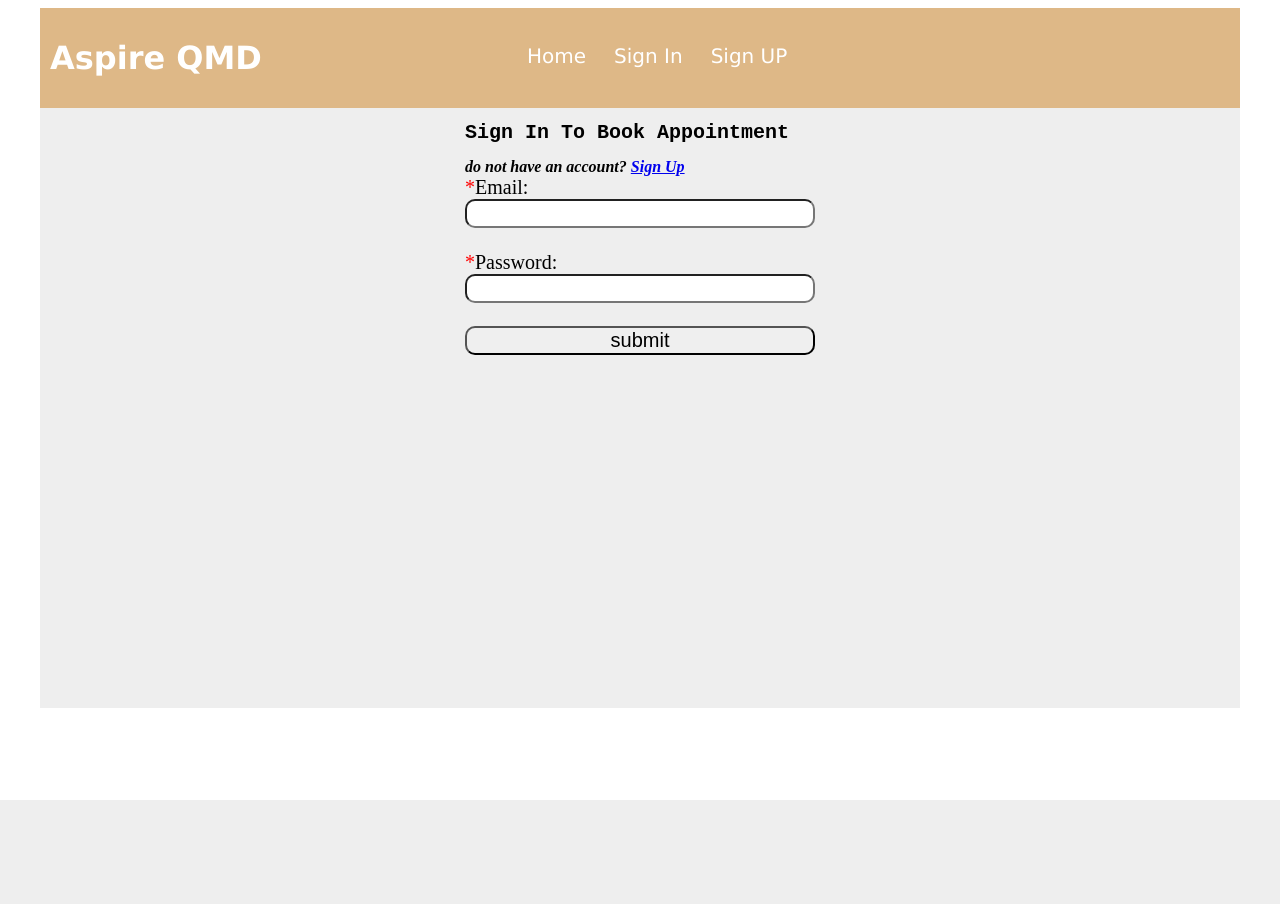
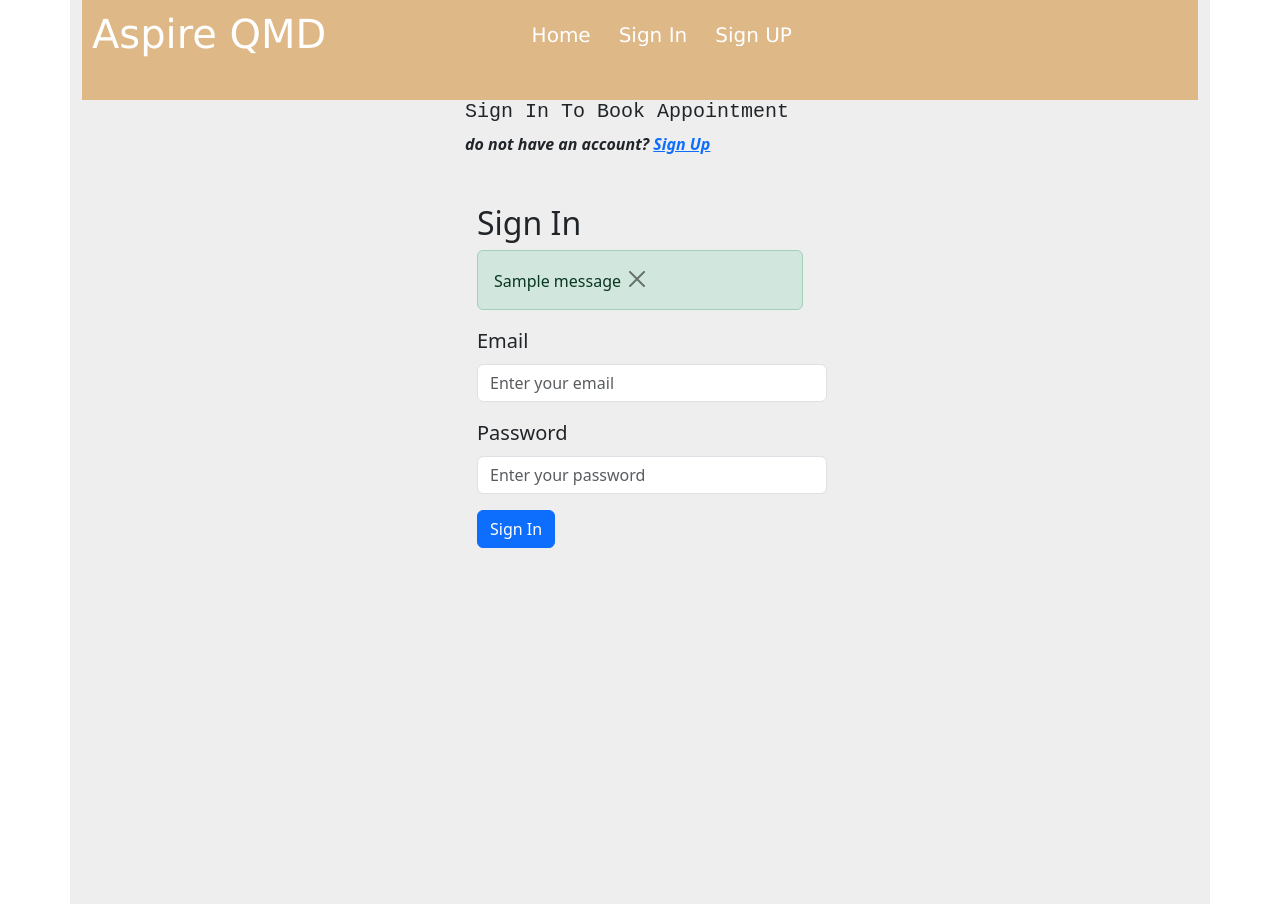
Before and after one commit to Stevey144/MindHaven, a Django app: template mind_haven_web_app/templates/mind_haven_web_app/appointment.html in a window 1280 px wide. Before the commit the page ends 800 px from the top, so only its background shows below. Run offline with Django 5.2, Linux system fonts and the light colour scheme; the template is opened without the code that fills it: values that come from a table or form of the project are taken from there, others are empty; tables that the repository leaves empty hold one stand-in row (values such as "Sample post"); one stand-in notice (Sample message) is shown.

Commit message:
implementation of appoitment in progress

```diff
--- a/mind_haven_web_app/forms.py
+++ b/mind_haven_web_app/forms.py
@@ -1,6 +1,6 @@
 from django import forms
 from django.forms import EmailInput, ModelForm,DateInput, NumberInput, Select,TimeInput,TextInput,IntegerField, ValidationError
-from .models import Contacts,Signup
+from .models import Appointment, Contacts,Signup
 
 class ContactsForm(ModelForm):
     class Meta:
@@ -14,6 +14,23 @@ class ContactsForm(ModelForm):
             'gender': forms.Select(choices=Contacts.GENDER_CHOICES),
             'disability': forms.Select(choices=Contacts.DISABILITY_CHOICES),
         }
+
+
+class SignInForm(ModelForm):
+    class Meta:
+        model = Appointment
+        fields = ['Email', 'Password']
+        widgets = {
+            'Email': forms.EmailInput(attrs={'class': 'form-control', 'placeholder': 'Enter your email'}),
+            'Password': forms.PasswordInput(attrs={'class': 'form-control', 'placeholder': 'Enter your password'}),
+        }
+
+    def __init__(self, *args, **kwargs):
+        super().__init__(*args, **kwargs)
+        for field_name, field in self.fields.items():
+            if self.errors.get(field_name):
+                existing_classes = field.widget.attrs.get('class', '')
+                field.widget.attrs['class'] = f'{existing_classes} is-invalid'
 
 class SignupForm(ModelForm):
     confirm_password = forms.CharField(
--- a/mind_haven_web_app/models.py
+++ b/mind_haven_web_app/models.py
@@ -32,7 +32,7 @@ class Appointment(models.Model):
     Password= models.CharField(max_length=50)
 
     def __str__(self):
-      return self.email
+      return self.Email
 
 
 class Signup(models.Model):
--- a/mind_haven_web_app/templates/mind_haven_web_app/appointment.html
+++ b/mind_haven_web_app/templates/mind_haven_web_app/appointment.html
@@ -7,7 +7,7 @@
     <meta name="viewport" content="width=device-width, initial-scale=1.0">
     <title>Appointment</title>
     <link rel="stylesheet" href="{% static 'css/styles.css' %}">
-
+    <link rel="stylesheet" href="https://cdn.jsdelivr.net/npm/bootstrap@5.3.0-alpha1/dist/css/bootstrap.min.css">
 </head>
 <body>
     <div class="container">
@@ -37,24 +37,78 @@
         <div class="question-text">do not have an account? <a href="{% url 'sign-up' %}">Sign Up</a></div>
     </div>
 
-
-    <div class="Sign-In-Form">
-        <form class="">
-           <label for=""><span class="important">*</span>Email:</label>
-           <br>
-           <input type="text"  id="Email" required>
-           <br><br>
-           <label for=""><span class="important">*</span>Password:</label><br>
-            <input type="password"  id="Password" required>
-            <br><br>
-            <div class="select-div">
-            <input type="submit" value="submit" class="btn-sign-in" id="btn-sign-in">
-        </form>
-
+    <div class="modal fade" id="messageModal" tabindex="-1" aria-labelledby="messageModalLabel" aria-hidden="true">
+        <div class="modal-dialog">
+            <div class="modal-content">
+                <div class="modal-header">
+                    <h5 class="modal-title" id="messageModalLabel">Message</h5>
+                    <button type="button" class="btn-close" data-bs-dismiss="modal" aria-label="Close"></button>
+                </div>
+                <div class="modal-body">
+                    <p id="modalMessage"></p>
+                </div>
+                <div class="modal-footer">
+                    <button type="button" class="btn btn-secondary" data-bs-dismiss="modal">Close</button>
+                </div>
+            </div>
+        </div>
     </div>
 
+
+    <script>
+        $(document).ready(function () {
+            {% if messages %}
+                {% for message in messages %}
+                    $('#modalMessage').text('{{ message }}');
+                    {% if message.tags == 'success' %}
+                        $('#modalRedirect').show();  // Show the redirect button for success
+                    {% else %}
+                        $('#modalRedirect').hide();  // Hide the redirect button for errors
+                    {% endif %}
+                {% endfor %}
+                $('#messageModal').modal('show');  // Show the modal
+            {% endif %}
+        });
+    </script>
+
+
+    <div class="container mt-5">
+
+        <h2>Sign In</h2>
+
+        {% if messages %}
+        <div class="alert-container mb-3">
+            {% for message in messages %}
+                <div class="alert
+                    {% if message.tags == 'error' %}alert-danger{% else %}alert-success{% endif %}" role="alert">
+                    {{ message }}
+                    <button type="button" class="btn-close" data-bs-dismiss="alert" aria-label="Close"></button>
+                </div>
+            {% endfor %}
+        </div>
+    {% endif %}
+
+
+        <form method="post" novalidate>
+            {% csrf_token %}
+            {% for field in form %}
+                <div class="mb-3">
+                    <label for="{{ field.id_for_label }}" class="form-label">{{ field.label }}</label>
+                    {{ field }}
+                    {% if field.errors %}
+                        <div class="invalid-feedback d-block">{{ field.errors|join:", " }}</div>
+                    {% endif %}
+                </div>
+            {% endfor %}
+            <button type="submit" class="btn btn-primary">Sign In</button>
+        </form>
+    </div>
 </div>
 </div>
+
+
 <script src="https://code.jquery.com/jquery-3.6.0.min.js"></script>
+<script src="https://cdn.jsdelivr.net/npm/bootstrap@5.3.0-alpha1/dist/js/bootstrap.bundle.min.js"></script>
+<script src="https://cdn.jsdelivr.net/npm/bootstrap@5.3.0-alpha1/dist/js/bootstrap.bundle.min.js"></script>
 </body>
 </html>
--- a/mind_haven_web_app/urls.py
+++ b/mind_haven_web_app/urls.py
@@ -6,6 +6,6 @@ from mind_haven_web_app import views
 
 urlpatterns = [
     path('about', views.about, name="about"),
-    path('appointment',views.appointment, name="appointment"),
+    path('appointment.html',views.sign_in, name="appointment"),
     path('signup.html', views.signup, name='sign-up'),
 ]
```
Also changed, not shown: mind_haven_web_app/views.py (+22 -6 lines), db.sqlite3.
